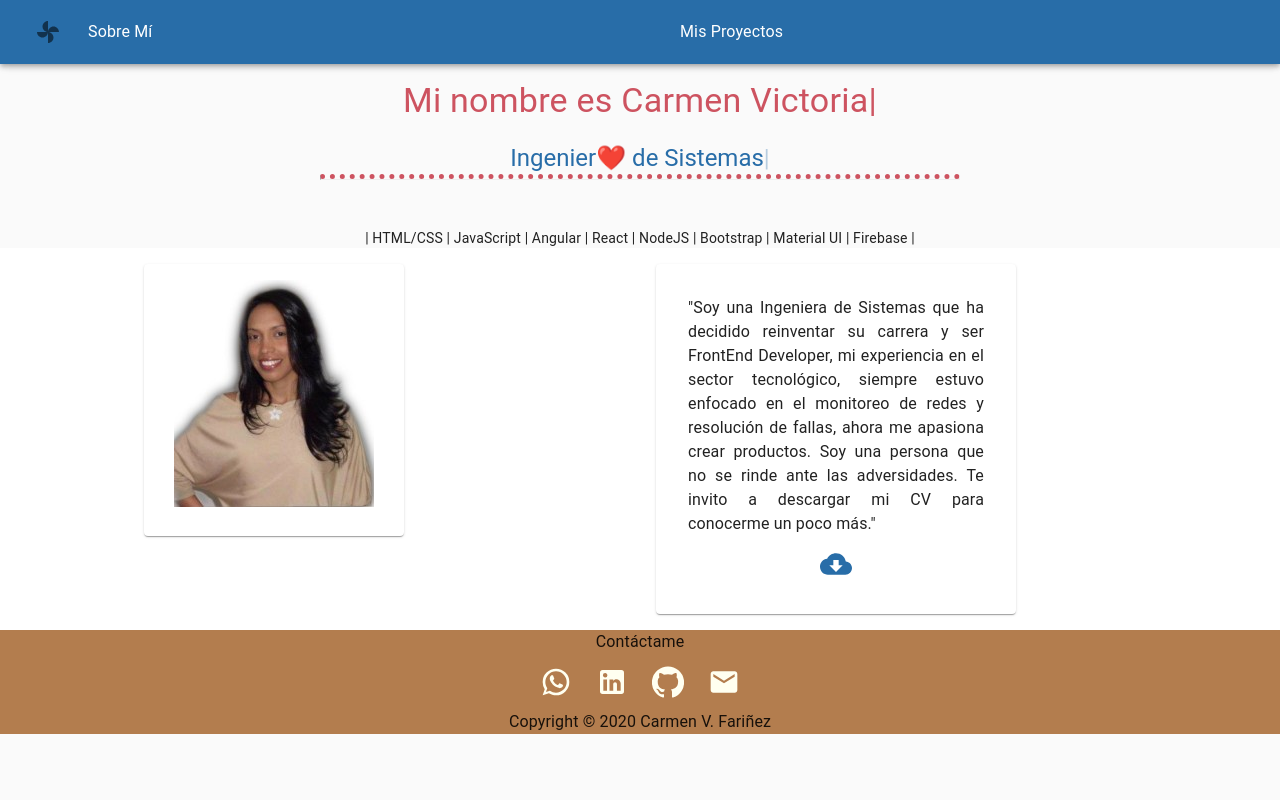
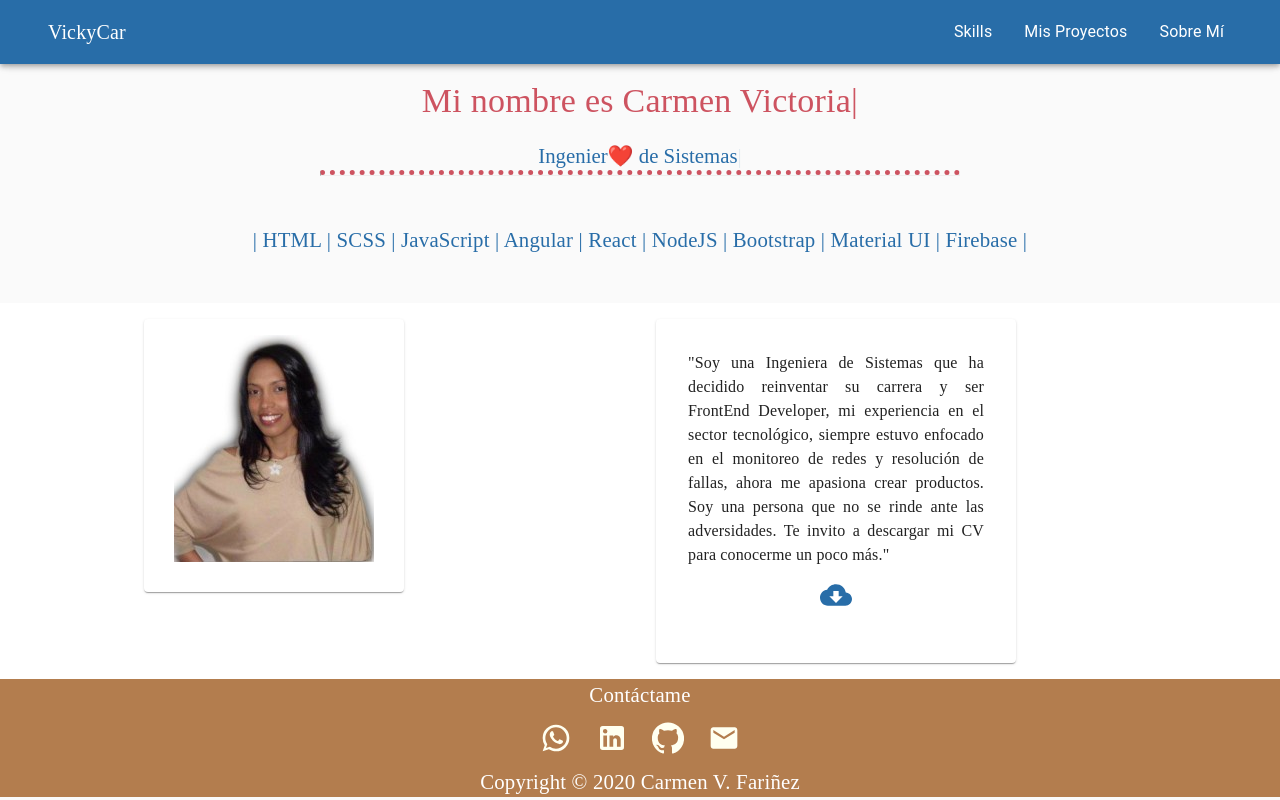
Before and after one commit to CarmenVictoriaFarinez/portafolio-cvf, a React (Create React App) app: page / in a window 1280 px wide. Built offline with nearby package versions, Linux system fonts and the light colour scheme.

Commit message:
estructurando skills

```diff
--- a/package.json
+++ b/package.json
@@ -14,6 +14,7 @@
     "g": "^2.0.1",
     "heroku": "^7.42.13",
     "react": "^16.13.1",
+    "react-card-flip": "^1.0.11",
     "react-dom": "^16.13.1",
     "react-router-dom": "^5.2.0",
     "react-scripts": "3.4.3",
--- a/public/index.html
+++ b/public/index.html
@@ -24,7 +24,9 @@
       work correctly both with client-side routing and a non-root public URL.
       Learn how to configure a non-root public URL by running `npm run build`.
     -->
-    <title>React App</title>
+
+    <link href="https://fonts.googleapis.com/css2?family=Lato:ital@1&display=swap" rel="stylesheet">
+    <title>CarmenVFariñez</title>
   </head>
   <body>
     <noscript>You need to enable JavaScript to run this app.</noscript>
@@ -39,5 +41,6 @@
       To begin the development, run `npm start` or `yarn start`.
       To create a production bundle, use `npm run build` or `yarn build`.
     -->
+    <script src="https://code.iconify.design/1/1.0.6/iconify.min.js"></script>
   </body>
 </html>
--- a/src/App.css
+++ b/src/App.css
@@ -5,16 +5,28 @@ body{
   -moz-background: cover;
   -o-background: cover;
   background: cover;
+  font-family: 'Lato', sans-serif;
 
 
 }
-.decoratorLine{
-    border-top: 5px dotted #CD5360;
-    width: 50%;
-    margin: auto;
-
+.body1{
+  font-family: 'Lato', sans-serif;
+}
+.decoratorContainer{
+    display: flex;
+    width: 80%;
+    height: 377px;
+    background: blue;
+    opacity: 0.2;
+    border-radius: 10px;
 
 }
+.decoratorLine{
+  border-top: 5px dotted #CD5360;
+  width: 50%;
+  margin: auto;
+}
+
 
 .MuiGrid-container {
   background-color:#FFFFFF;
--- a/src/components/Footer.js
+++ b/src/components/Footer.js
@@ -7,11 +7,13 @@ import { Email } from '@material-ui/icons';
 import Whatsapp from '@material-ui/icons/WhatsApp';
 
 const useStyles= makeStyles ({
-
+    typoContact:{
+        fontFamily: 'Lato sans-serif' ,
+        color: 'white',
+        fontSize: "1.3rem"
+    },
     footerContainer: {
         width: "100vw",
-
-
     },
         iconRedes: {
             horizontal: 'right',
@@ -32,7 +34,7 @@ const Footer = () => {
     const classes = useStyles();
     return (
         <Box  textAlign="center" style={{ background: '#B37D4E' }}>
-        <Typography>
+        <Typography className={classes.typoContact}>
             Contáctame
         </Typography>
         <ListItemIcon className={classes.iconRedes}>
@@ -49,7 +51,7 @@ const Footer = () => {
             <Email />
         </IconButton>
     </ListItemIcon>
-    <Typography>
+    <Typography className={classes.typoContact}>
         Copyright © 2020 Carmen V. Fariñez
         </Typography>
     </Box>
--- a/src/components/Header.js
+++ b/src/components/Header.js
@@ -1,7 +1,7 @@
 import React from 'react'
 import {
     Typography, Grid, Box,
-    IconButton, Card, CardMedia, CardContent
+    IconButton, Card, CardContent
 } from '@material-ui/core';
 import { makeStyles } from '@material-ui/core/styles';
 import Typed from 'react-typed';
@@ -9,14 +9,17 @@ import CloudDownloadIcon from '@material-ui/icons/CloudDownload';
 import Footer from './Footer';
 import foto from '../images/foto.jpeg';
 
+
 // CSS STYLES
 
 const useStyles = makeStyles(theme => ({
+
     aboutMeContainer: {
         maxWidth:360,
         maxHeight:350,
         margin:"1rem",
-        textAlign: "justify"
+        textAlign: "justify",
+        fontFamily: 'Lato sans-serif' ,
     },
 
     imgContainer:{
@@ -24,7 +27,8 @@ const useStyles = makeStyles(theme => ({
         maxHeight:300,
         marginTop:"1rem",
         marginLeft:"9rem",
-        textAlign: "center"
+        textAlign: "center",
+        fontFamily: 'Lato sans-serif' ,
 },
 
     iconRedes: {
@@ -44,15 +48,19 @@ const useStyles = makeStyles(theme => ({
         margin: theme.spacing(15),
     },
     title: {
+        fontFamily: 'Lato sans-serif' ,
         color: "#CD5360",
     },
     subtitle: {
         color: "#286DA8",
         marginBottom: "3rem",
+        fontFamily: 'Lato sans-serif' ,
+        fontSize: "1.3rem"
+
     },
     typedContainer: {
         marginTop: theme.spacing(10),
-
+        fontFamily: 'Lato sans-serif' ,
         width: "100vw",
         textAlign: "center",
 
@@ -64,8 +72,9 @@ const useStyles = makeStyles(theme => ({
 const Header = () => {
     const classes = useStyles()
     return (
+
         <Box className={classes.typedContainer} >
-         <Grid>
+         <Grid >
             <Typography className={classes.title} variant="h4">
                 <Typed
                     strings={['Mi nombre es Carmen Victoria']} typeSpeed={40} />
@@ -73,19 +82,16 @@ const Header = () => {
             <br />
             <Typography className={classes.subtitle} variant="h5">
                 <Typed
-                    strings={['Front End Developer ', 'Ingenier❤️ de Sistemas']}
+                    strings={['Frontend Developer ', 'Ingenier❤️ de Sistemas']}
                     typeSpeed={60}
                     typeSpeed={80}
                     loop />
-
                      <hr className="decoratorLine"></hr>
                     </Typography>
-                    <Typography variant="h9">
-            | HTML/CSS | JavaScript | Angular | React  | NodeJS | Bootstrap | Material UI | Firebase |
+                    <Typography className={classes.subtitle} >
+            | HTML | SCSS | JavaScript | Angular | React  | NodeJS | Bootstrap | Material UI | Firebase |
             </Typography>
         </Grid>
-
-
 
 
         <Grid container justify="center">
--- a/src/components/MisProyectos.js
+++ b/src/components/MisProyectos.js
@@ -25,7 +25,9 @@ const useStyles = makeStyles({
         maxWidth:345,
         margin:"3rem",
         margin:"5rem auto",
-
+    },
+    typoText:{
+        fontFamily: 'Lato sans-serif' ,
     }
 });
 
@@ -45,11 +47,11 @@ const classes = useStyles();
                 height="180"
                 image= {project1}
                 />
-                <CardContent>
-                <Typography gutterBottom variant="h5">
+                <CardContent  >
+                <Typography gutterBottom variant="h5" style={{ color: '#CD5360', textAlign: "center"}} >
                 RED SOCIAL MOVES
                 </Typography >
-                <Typography variant="body2" color="textSecundary" component="p" >
+                <Typography variant="body2" color="textSecundary" component="p" className={classes.typoText}>
                 MOVES es un aplicación (SPA), responsiva en la que podamos escribir, leer, actualizar y eliminar datos. Es una red social para los amantes del baile de todos los géneros musicales. Este proyecto fue realizado utilizando la metodología Scrum.
                 </Typography>
                 </CardContent>
@@ -77,10 +79,10 @@ const classes = useStyles();
                 image= {project2}
                 />
                 <CardContent>
-                <Typography gutterBottom variant="h5">
+                <Typography gutterBottom variant="h5" style={{ color: '#B37D4E', textAlign: "center"}} >
                 Burger Queen (API Client)
                 </Typography >
-                <Typography variant="body2" color="textSecundary" component="p">
+                <Typography variant="body2" color="textSecundary" component="p"className={classes.typoText}>
                 Aplicación Single Page App (SPA), implementada en Angular, consume información a través de una Application Programming Interface (API) que se conecta vía web a través del protocolo HTTP. Su objetivo es facilitar el sistema de pedidos de un restaurante.
                 </Typography>
                 </CardContent>
@@ -108,10 +110,10 @@ const classes = useStyles();
                 image= {project3}
                 />
                 <CardContent>
-                <Typography gutterBottom variant="h5">
+                <Typography gutterBottom variant="h5" style={{ color: '#438496' , textAlign: "center"}}>
                 Library Markdown Links
                 </Typography >
-                <Typography variant="body2" color="textSecundary" component="p">
+                <Typography variant="body2" color="textSecundary" component="p" className={classes.typoText}>
                 El objetivo de este proyecto fue crear una librería implementada en JavaScript, y ejecutada usando Node.js, que lea y analice archivos en formato Markdown, para verificar los links que contengan y reportar algunas estadísticas.
                 </Typography>
                 </CardContent>
@@ -139,10 +141,10 @@ const classes = useStyles();
                 image= {project5}
                 />
                 <CardContent>
-                <Typography gutterBottom variant="h5">
+                <Typography gutterBottom variant="h5" style={{ color: '#B37D4E', textAlign: "center"}}>
                 Piano React
                 </Typography >
-                <Typography variant="body2" color="textSecundary" component="p">
+                <Typography variant="body2" color="textSecundary" component="p"className={classes.typoText}>
                 El objetivo de este proyecto fue aprender los conceptos básicos de React, tuve la inicitiva de inscribirme en un WorkShop de Iniciación, en el cual fuimos guiados para finalmente, obtener este hermoso Piano.
                 </Typography>
                 </CardContent>
@@ -169,10 +171,10 @@ const classes = useStyles();
                 image= {project4}
                 />
                 <CardContent>
-                <Typography gutterBottom variant="h5">
+                <Typography gutterBottom variant="h5" style={{ color: '#CD5360', textAlign: "center"}}>
                 Data Lovers Olympic History
                 </Typography >
-                <Typography variant="body2" color="textSecundary" component="p">
+                <Typography variant="body2" color="textSecundary" component="p"className={classes.typoText}>
                 El objetivo de este proyecto fue aprender a visualizar y manipular data. Esta app permite al usuario visualizar a los atletas por nombre, deporte practicado y pais representado, a partir de esa data, permite ordenarla alfabeticamente y filtrar a los atletas por deporte.
                 </Typography>
                 </CardContent>
--- a/src/components/Navbar.js
+++ b/src/components/Navbar.js
@@ -1,8 +1,7 @@
 import React, { useState } from 'react';
 import MobilRightMenuSlider from '@material-ui/core/Drawer';
 import { Link } from 'react-router-dom';
-import Footer from './Footer';
-import NavMini from './NavMini';
+import { MenuItem, Typography } from '@material-ui/core';
 
 import {
     AppBar,
@@ -18,8 +17,9 @@ import {
 } from '@material-ui/core'
 
 import {
-    Home, Apps, Toys
+    Home, Apps
 } from '@material-ui/icons'
+
 import { makeStyles, createMuiTheme } from '@material-ui/core/styles';
 
 // CSS STYLE
@@ -38,20 +38,36 @@ const useStyles = makeStyles({
         height: theme.spacing(13)
     },
     listItem: {
-        color: 'white',
+        color: "white",
+        fontSize: "1.3rem"
+
     },
+    menuButton:{
+        marginRight: theme.spacing(2),
+    },
+    title:{
+        textDecoration:"none",
+        color: "white",
+        fontFamily: 'Lato sans-serif' ,
+        flexGrow:1,
+    }
 });
 
 const menuItems = [
     {
-        listIcon: <Home />,
-        listText: 'Sobre Mí',
-        listPath: "/"
+        listIcon: <Apps />,
+        listText: 'Skills',
+        listPath: "/skills"
     },
     {
         listIcon: <Apps />,
         listText: 'Mis Proyectos',
         listPath: "/misproyectos"
+    },
+    {
+        listIcon: <Home />,
+        listText: 'Sobre Mí',
+        listPath: "/"
     }
 ]
 
@@ -76,8 +92,8 @@ const Navbar = () => {
             <List>
                 {menuItems.map((IsItem, key) => (
                     <ListItem button key={key} component={Link} to={IsItem.listPath} >
-                        <ListItemIcon className={classes.listItem} >{IsItem.listIcon}</ListItemIcon>
-                        <ListItemText className={classes.listItem} primary={IsItem.listText} />
+                        <ListItemIcon >{IsItem.listIcon}</ListItemIcon>
+                        <ListItemText primary={IsItem.listText} />
                     </ListItem>
                 ))}
             </List>
@@ -90,10 +106,19 @@ const Navbar = () => {
                 <AppBar position='fixed' style={{ background: '#286DA8' }}>
 
                     <Toolbar >
-                        <IconButton onClick={toggleSLider("right", true)}>
-                            <Toys />
+                        <IconButton onClick={toggleSLider("right", true)} >
+
                         </IconButton>
-
+                        <Typography component={Link} to="/" variant="h6" className={classes.title} >
+                            VickyCar
+                        </Typography>
+                        <MenuItem className={classes.listItem}>
+                            {menuItems.map((IsItem, key) => (
+                                <ListItem  button key={key} component={Link} to={IsItem.listPath} >
+                                <ListItemText  className={classes.listItemText} primary={IsItem.listText} />
+                                </ListItem>
+                            ))}
+                        </MenuItem>
                         <MobilRightMenuSlider
                             anchor="right"
                             open={state.right} onClose={toggleSLider("right", false)}
@@ -101,12 +126,6 @@ const Navbar = () => {
                             {sideList("right")}
 
                         </MobilRightMenuSlider>
-
-                            {menuItems.map((IsItem, key) => (
-                                <ListItem  button key={key} component={Link} to={IsItem.listPath} >
-                                <ListItemText className={classes.listItem} primary={IsItem.listText} />
-                                </ListItem>
-                            ))}
                     </Toolbar>
                 </AppBar>
 
--- a/src/components/Skills.js
+++ b/src/components/Skills.js
@@ -0,0 +1,39 @@
+import React, { useState } from 'react';
+import Navbar from './Navbar';
+import Footer from './Footer';
+import ReactCardFlip from 'react-card-flip';
+import { Box, Grid, Card, CardContent, IconButton } from '@material-ui/core';
+import react from '../images/react.png';
+import { makeStyles } from '@material-ui/core/styles';
+
+const useStyles = makeStyles({
+    imgContainer:{
+        maxWidth:260,
+        maxHeight:300,
+        marginTop:"1rem",
+        marginLeft:"9rem",
+        textAlign: "center",
+        fontFamily: 'Lato sans-serif' ,
+},
+});
+
+
+const Skills = () => {
+    const classes = useStyles()
+    return (
+        <Box>
+        <Navbar/>
+        <Grid>
+        <Card item xs={14} sm={8} md={6}>
+            <CardContent  className={classes.imgContainer} style={{ color: '#CD5360', textAlign: "center"}} >
+            <img src= { react } alt="" />
+                </CardContent>
+                </Card>
+
+        </Grid>
+        <Footer/>
+        </Box>
+    )
+}
+
+export default Skills
--- a/src/index.js
+++ b/src/index.js
@@ -8,6 +8,7 @@ import * as serviceWorker from './serviceWorker';
 ReactDOM.render(
   <Router>
     <App />
+
   </Router>,
   document.getElementById('root')
 );
```
Also changed, not shown: src/images/react.png (added), 1 other file (tests, documents, lock files or other folders).
